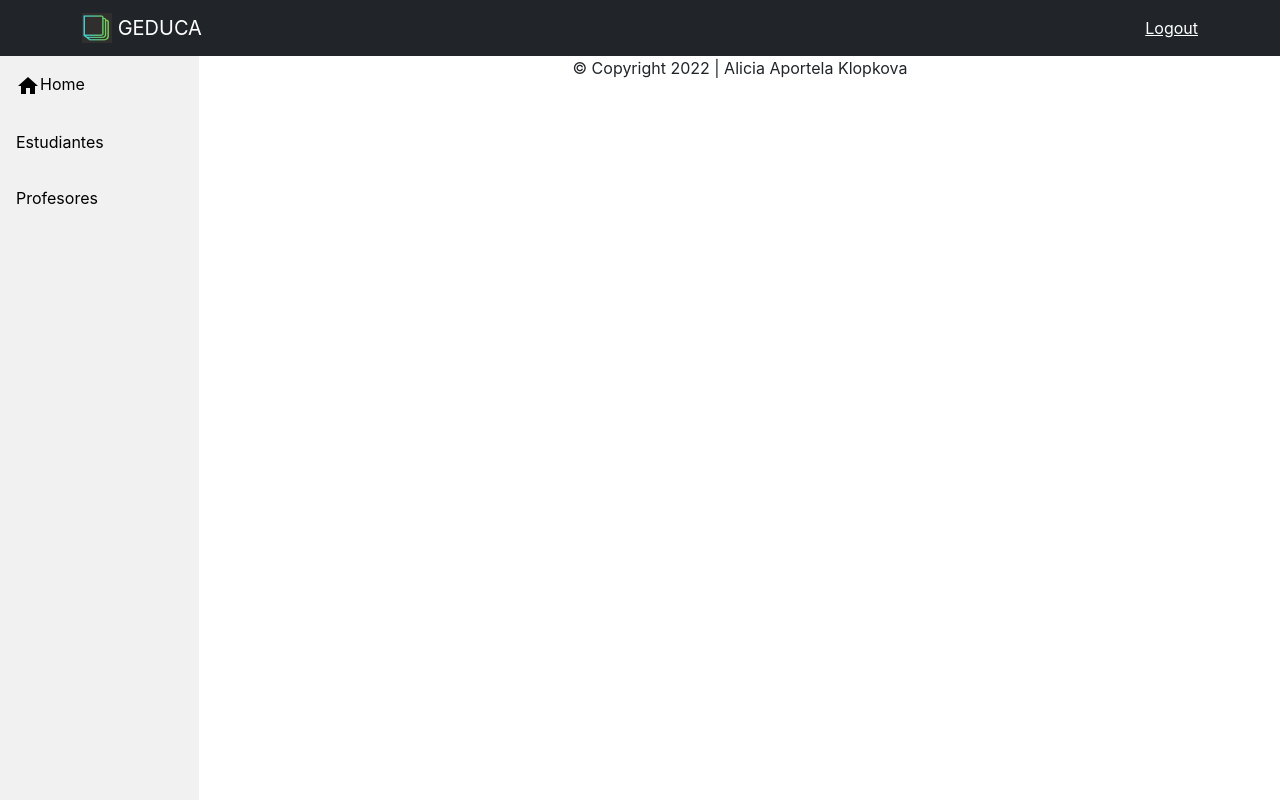
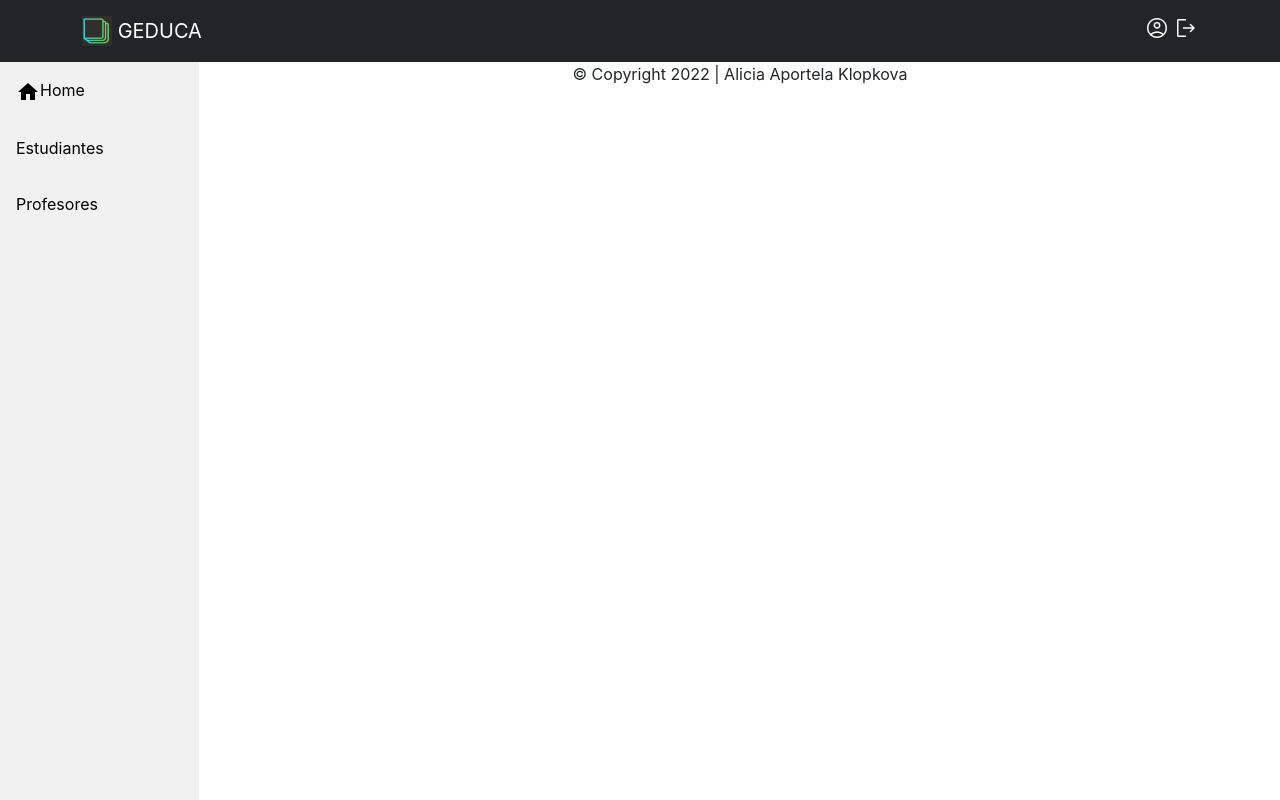
Before and after one commit to aliceklopkova/gestionESBU, a React (Create React App) app: page / in a window 1280 px wide. Built offline with nearby package versions, Linux system fonts and the light colour scheme; no server answers; sample sign-in values are in the browser's storage.

Commit message:
se agrego el css a Navbar.jsx

```diff
--- a/src/components/Navbar.jsx
+++ b/src/components/Navbar.jsx
@@ -2,6 +2,7 @@ import React from 'react';
 import Container from 'react-bootstrap/Container';
 import Navbar from 'react-bootstrap/Navbar';
 import {Link} from "react-router-dom";
+import './Navbar.css';
 
 function Navbarapp() {
     return (
@@ -21,7 +22,12 @@ function Navbarapp() {
                     <Navbar.Toggle/>
                     <Navbar.Collapse className="justify-content-end">
                         <Navbar.Text>
-                            <Link to="/logout">Logout</Link>
+                            <Link style={{textDecoration: "none"}} to="/logout"><span style={{paddingRight:"5px"}} className="material-symbols-outlined">
+account_circle
+</span><span
+                                className="material-symbols-outlined">
+logout
+</span></Link>
                         </Navbar.Text>
                     </Navbar.Collapse>
                 </Container>
```
